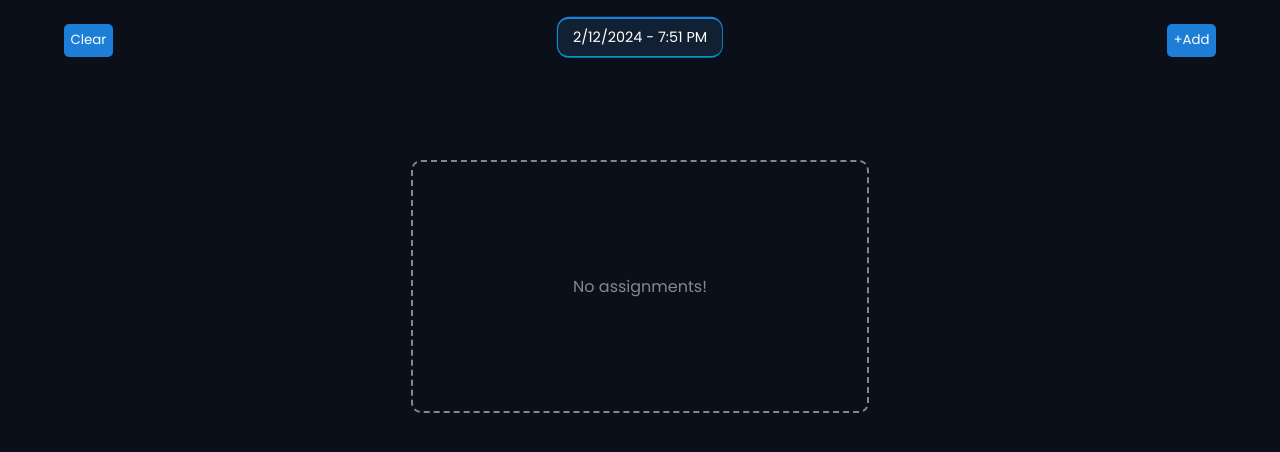
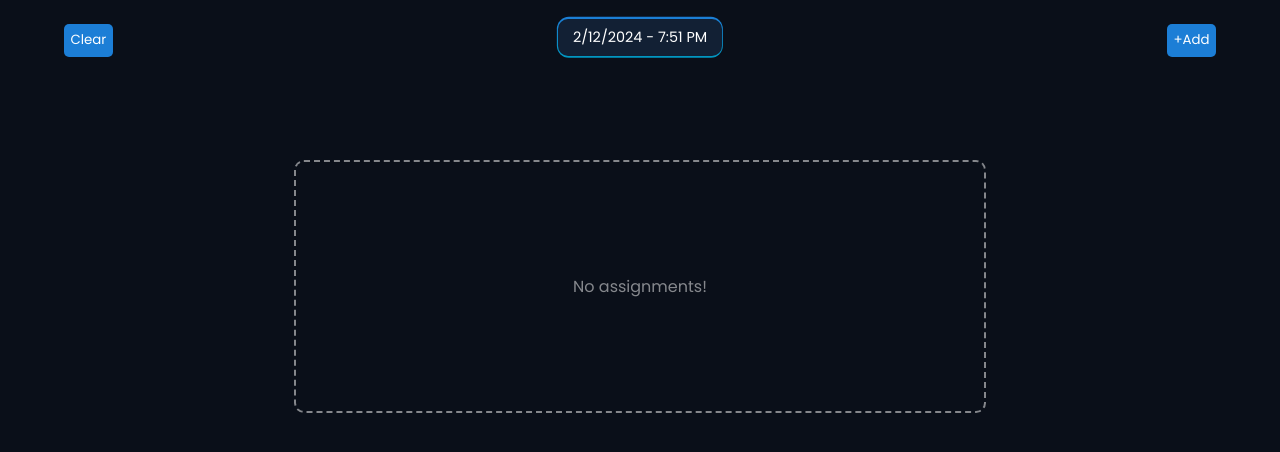
Before and after one commit to jacobrobertsdev/assignment-tracker, a Vue app: page / in a window 1280 px wide. Shown: the top 452 px of the page. Built offline with nearby package versions, Linux system fonts and the light colour scheme.

Commit message:
Refactor to unordered list

```diff
--- a/src/components/AssignmentItem.vue
+++ b/src/components/AssignmentItem.vue
@@ -44,7 +44,7 @@ function saveEdit() {
 </script>
 
 <template>
-    <div class="assignment">
+    <li class="assignment">
 
         <textarea rows="1"  name="assignment title" ref="inputRef" :readonly="readOnly" :value="editedTitle" :onmousedown="readOnly ? preventFocus : null " @change="handleEditTitle($event.target.value)"></textarea>
 
@@ -55,7 +55,7 @@ function saveEdit() {
         <button  v-if="readOnly" class="edit" @click="toggleEdit">Edit</button>
         <button  v-else class="save" @click="saveEdit">Save</button>
 
-    </div>
+    </li>
 </template>
 
 <style scoped>
--- a/src/components/AssignmentList.vue
+++ b/src/components/AssignmentList.vue
@@ -31,8 +31,8 @@ function formatDate(dateStr) {
     <div class="placeholder" v-if="props.assignments.length === 0">
         <p>No assignments!</p>
     </div>
-
-    <AssignmentItem v-else v-for="assignment in props.assignments" :key="assignment.id"
+    <ul v-else>
+    <AssignmentItem  v-for="assignment in props.assignments" :key="assignment.id"
     :title="assignment.title"
     :course="assignment.course"
     :due="formatDate(assignment.due)"
@@ -41,20 +41,25 @@ function formatDate(dateStr) {
     @deleteAssignment="handleDelete"
     @editAssignment="handleEdit">
     </AssignmentItem>
-
+    </ul>
 </section>
 
 </template>
 
 <style scoped>
-.assignments-list{
-    margin:0.5rem auto 2rem auto;
+
+ul {
+    list-style-type: none;
     display: flex;
     flex-direction: column;
     justify-content: center;
     align-items: center;
     gap: 1rem;
     width:100%;
+}
+.assignments-list{
+    margin:0.5rem auto 2rem auto;
+    width: 100%;
 }
 
 .placeholder {
```
